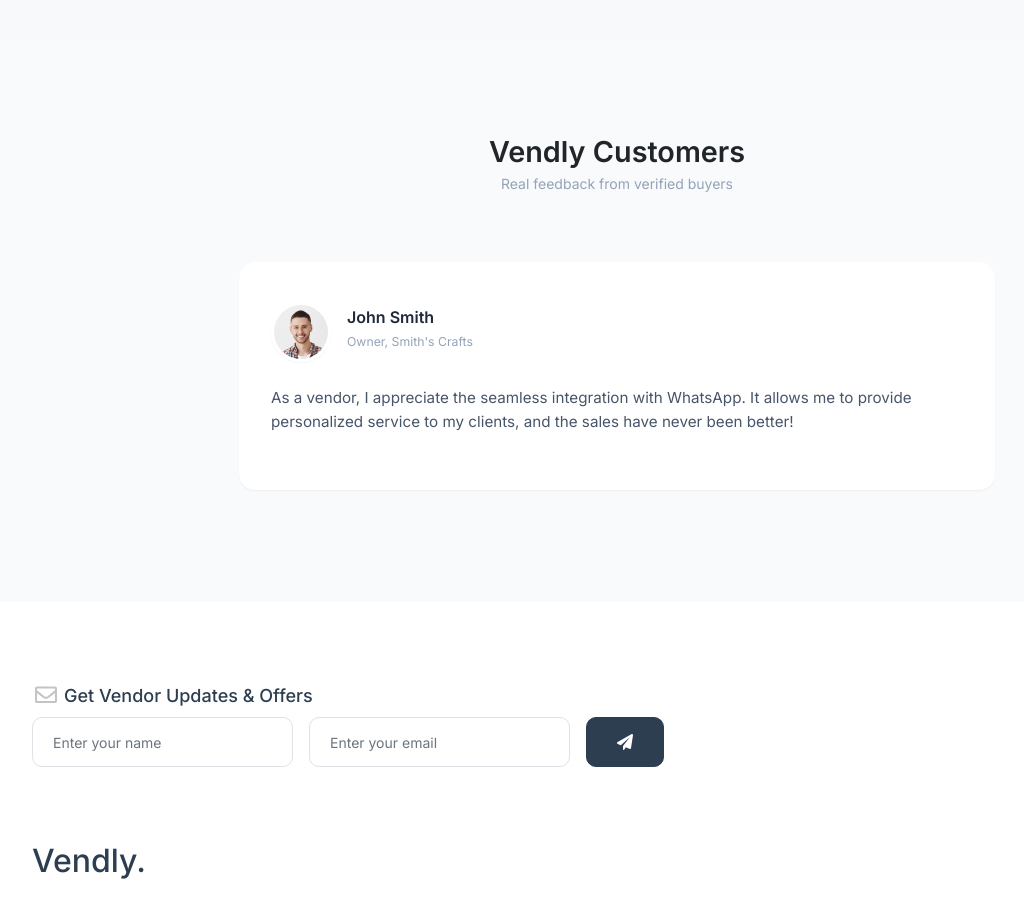
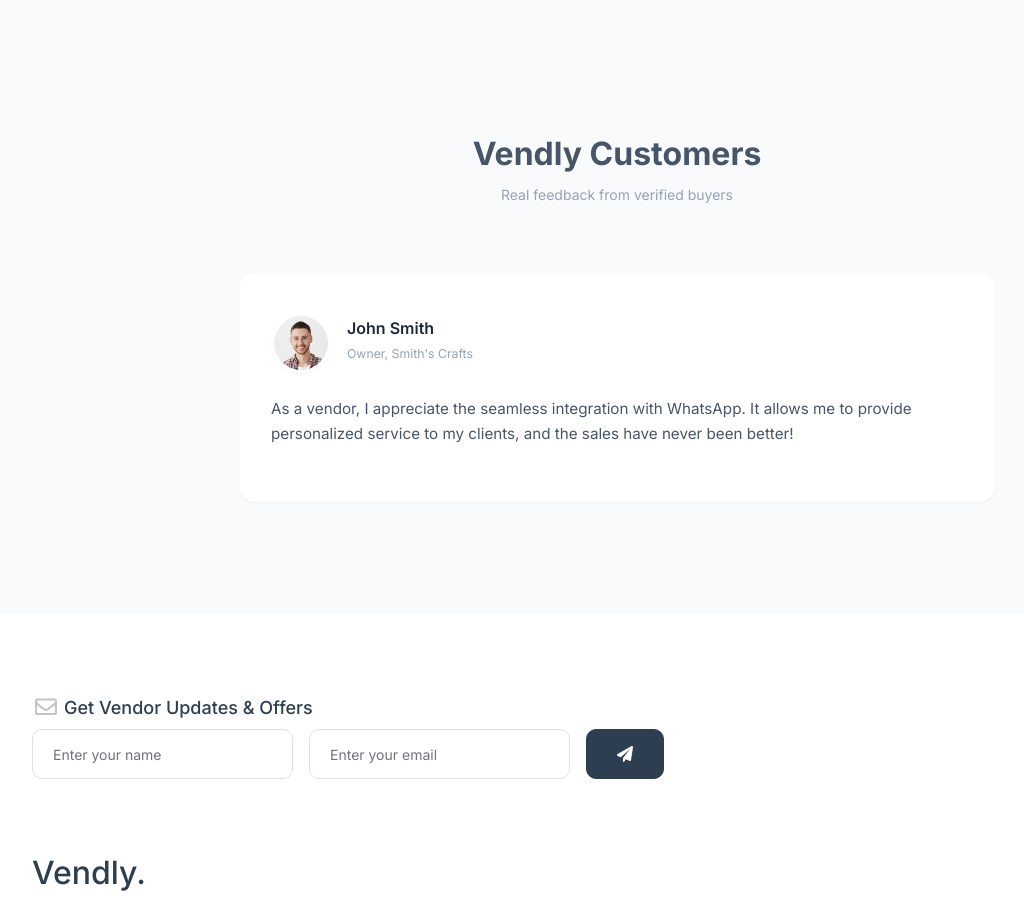
Before and after one commit to thomsontochi/Developia_Discord_frontend_repo, a React (Vite) app: page / in a window 1280 px wide. Shown: the part 3260-4164 px from the top of the page, without its empty margins (23-1047 px from the left). Built offline with nearby package versions, Linux system fonts and the light colour scheme.

Commit message:
swipper fix

```diff
--- a/src/components/Testimonials.jsx
+++ b/src/components/Testimonials.jsx
@@ -25,7 +25,7 @@
         <div className="row justify-content-center">
           <div className="col-lg-8 col-md-10">
             <div className="text-center mb-5">
-              <h2 className="section-title">Vendly Customers </h2>
+              <h2 className=""  style={{ fontWeight: 700 , fontSize: "2rem"  }}>Vendly Customers </h2>
               <p className="text-muted">Real feedback from verified buyers</p>
             </div>
 
```
